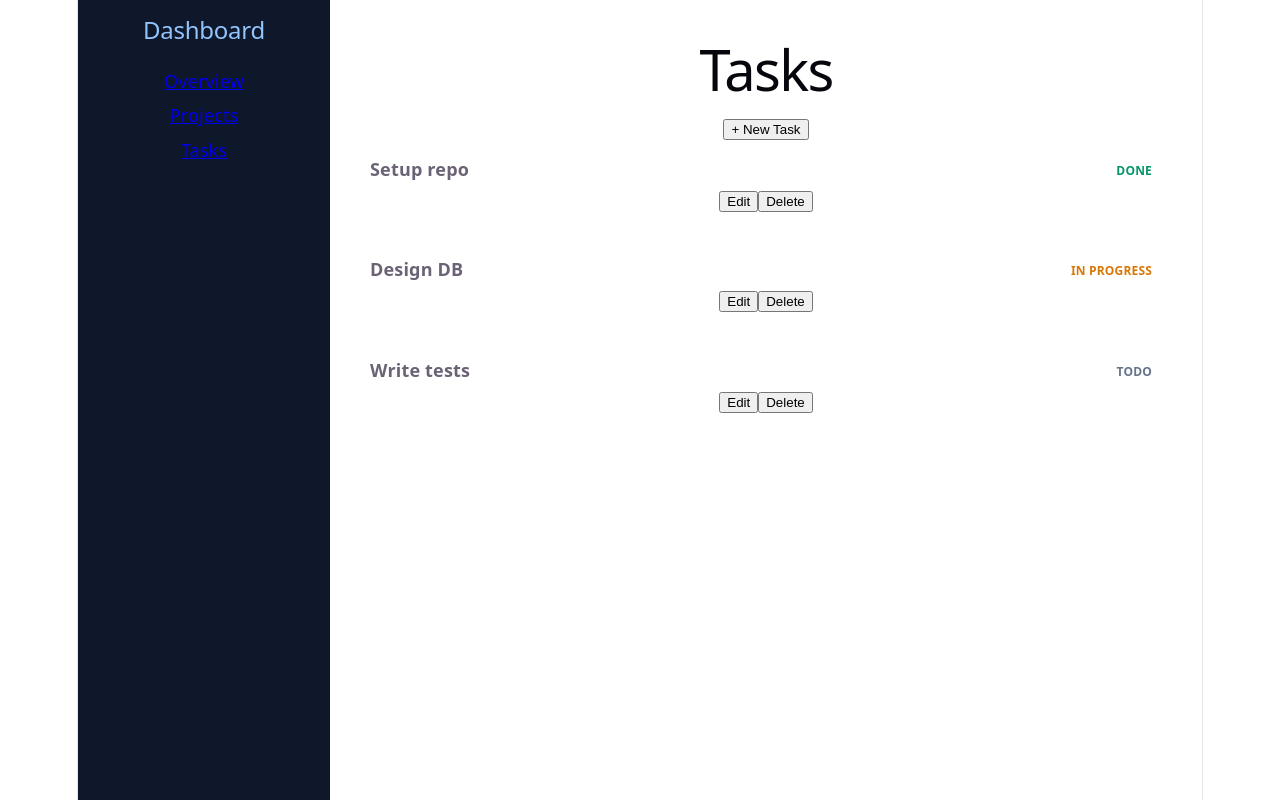
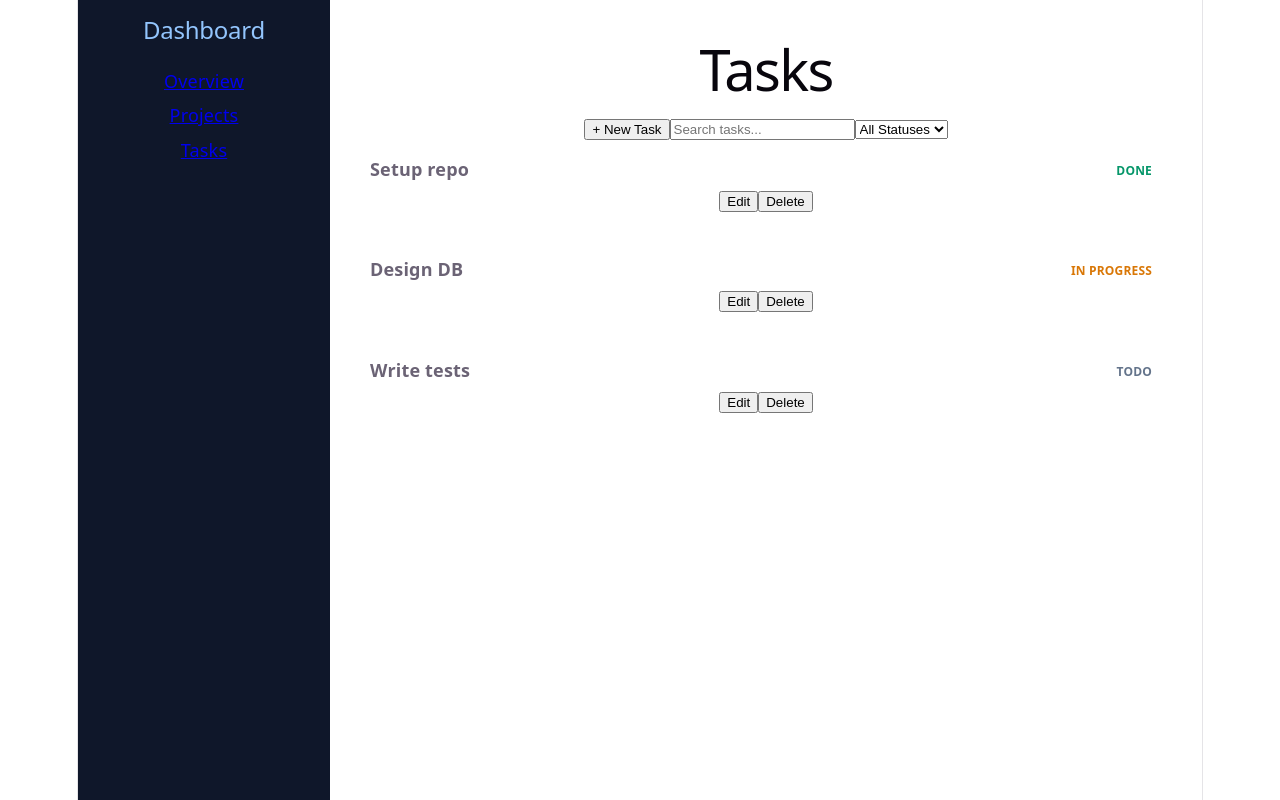
Before and after one commit to Astral-Wanderer/dashboard-app, a React (Vite) app: page /tasks in a window 1280 px wide. Built offline with nearby package versions, Linux system fonts and the light colour scheme.

Commit message:
Week 2 Day 4: Search and Status Filter

```diff
--- a/src/pages/TasksPage.tsx
+++ b/src/pages/TasksPage.tsx
@@ -1,5 +1,5 @@
 import { useState } from 'react';
-import type { Task, TaskFormData } from '../types';
+import type { Task, TaskFormData, Status } from '../types';
 import { mockTasks } from '../utils/mockData';
 import TaskForm from '../components/TaskForm';
 import StatusBadge from '../components/StatusBadge';
@@ -12,6 +12,16 @@ export default function TasksPage() {
     const [tasks, setTasks] = useState<Task[]>(mockTasks);
     const [showForm, setShowForm] = useState(false);
     const [editingTask, setEditingTask] = useState<Task | null>(null);
+
+    // Search and status filter states
+    const [search, setSearch] = useState('');
+    const [statusFilter, setStatusFilter] = useState<Status | 'ALL'>('ALL');
+
+    const filteredTasks = tasks.filter(t => {
+        const matchSearch = t.title.toLowerCase().includes(search.toLowerCase());
+        const matchStatus = statusFilter === 'ALL' || t.status === statusFilter;
+        return matchSearch && matchStatus;
+    });
 
     const isLoading = false; // will become a real query state in Week 5
 
@@ -50,6 +60,24 @@ export default function TasksPage() {
 
             <button onClick={() => setShowForm(true)}>+ New Task</button>
 
+            {/* Search and status filters */}
+            <input
+                placeholder='Search tasks...'
+                value={search}
+                onChange={e => setSearch(e.target.value)}
+            />
+
+            <select
+                value={statusFilter}
+                onChange={e => setStatusFilter(e.target.value as Status | 'ALL')}
+            >
+                <option value="ALL">All Statuses</option>
+                <option value="TODO">To Do</option>
+                <option value="IN_PROGRESS">In Progress</option>
+                <option value="DONE">Done</option>
+            </select>
+
+            {/* Task form for creating or editing tasks */}
             {(showForm || editingTask) && (
                 <TaskForm
                     initialData={editingTask ?? undefined}
@@ -61,7 +89,8 @@ export default function TasksPage() {
                 />
             )}
 
-            {tasks.map(task => (
+            {/* Render tasks matching the search and status filter */}
+            {filteredTasks.map(task => (
                 <div key={task.id} className="card">
                     <div className="task-row">
                         <strong>{task.title}</strong>
```
